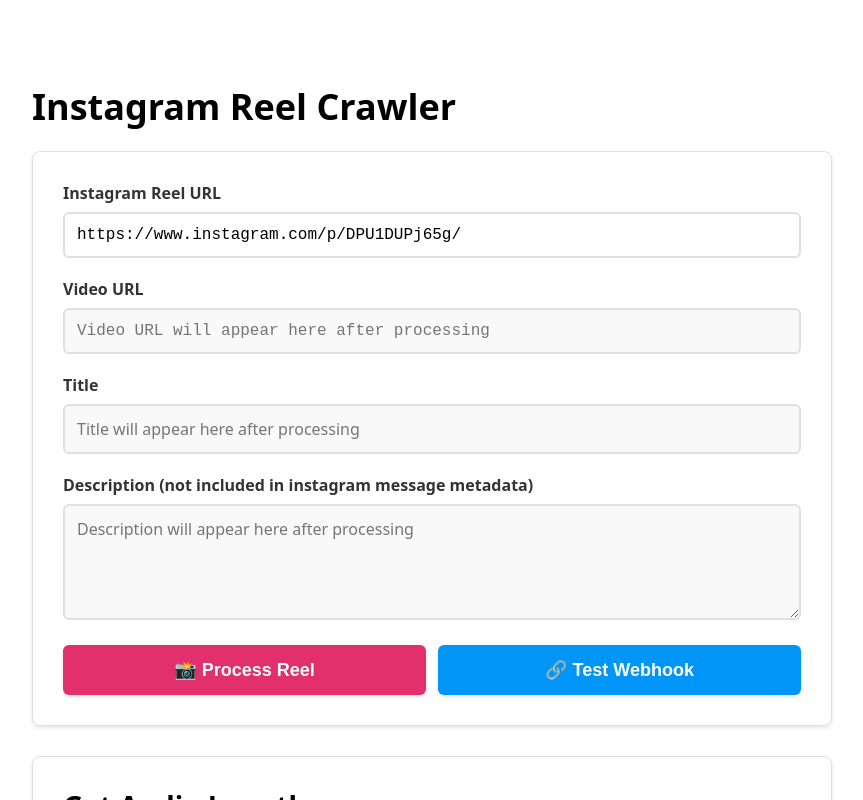
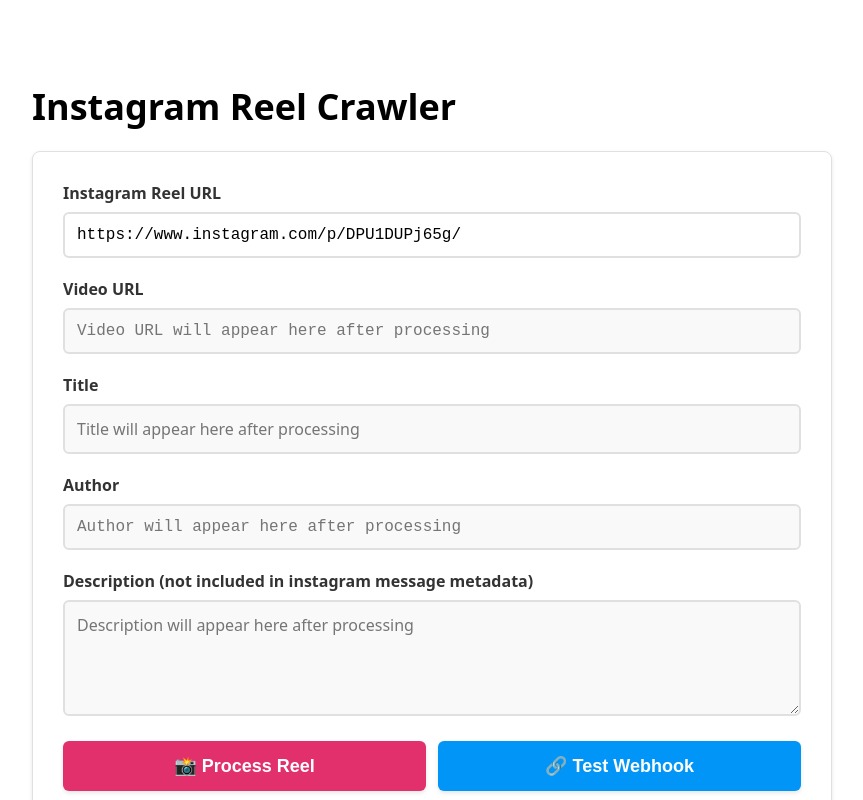
Before and after one commit to colecanning/nabb, a Next.js app: page /cycle in a window 1280 px wide. Shown: the top 800 px of the page, without its empty margins (208-1071 px from the left). Built offline with nearby package versions, Linux system fonts and the light colour scheme; no server answers.

Commit message:
added author

```diff
--- a/package.json
+++ b/package.json
@@ -15,7 +15,9 @@
     "preinstall": "npx only-allow pnpm"
   },
   "dependencies": {
+    "@ai-sdk/openai": "^2.0.59",
     "@sparticuz/chromium": "141.0.0",
+    "ai": "^5.0.86",
     "next": "^14.2.0",
     "next-auth": "^4.24.12",
     "puppeteer-core": "24.23.1",
--- /dev/null
+++ b/src/app/api/ai-response/route.ts
@@ -0,0 +1,64 @@
+import { NextRequest, NextResponse } from 'next/server';
+import { openai } from '@ai-sdk/openai';
+import { generateText } from 'ai';
+
+export async function POST(request: NextRequest) {
+  try {
+    // Hard-coded prompt
+    const prompt = "Explain the concept of Test-Driven Development in 3 sentences.";
+
+    // Call OpenAI using Vercel AI SDK
+    const { text } = await generateText({
+      model: openai('gpt-4o-mini'),
+      prompt: prompt,
+    });
+
+    return NextResponse.json({
+      success: true,
+      prompt: prompt,
+      response: text,
+    });
+
+  } catch (error) {
+    console.error('AI API error:', error);
+
+    return NextResponse.json(
+      {
+        success: false,
+        error: error instanceof Error ? error.message : 'Failed to generate AI response'
+      },
+      { status: 500 }
+    );
+  }
+}
+
+// Optional GET endpoint to test the route easily
+export async function GET(request: NextRequest) {
+  try {
+    // Hard-coded prompt
+    const prompt = "Explain the concept of Test-Driven Development in 3 sentences.";
+
+    // Call OpenAI using Vercel AI SDK
+    const { text } = await generateText({
+      model: openai('gpt-4o-mini'),
+      prompt: prompt,
+    });
+
+    return NextResponse.json({
+      success: true,
+      prompt: prompt,
+      response: text,
+    });
+
+  } catch (error) {
+    console.error('AI API error:', error);
+
+    return NextResponse.json(
+      {
+        success: false,
+        error: error instanceof Error ? error.message : 'Failed to generate AI response'
+      },
+      { status: 500 }
+    );
+  }
+}
--- a/src/components/InstagramReelCrawler.tsx
+++ b/src/components/InstagramReelCrawler.tsx
@@ -14,7 +14,7 @@
   const [result, setResult] = useState<InstagramCrawlResult | null>(null);
 
   // Get state and actions from Zustand store
-  const { videoUrl, titleText, descriptionText, setVideoUrl, setTitleText, setDescriptionText, setInstagramData } = useInstagramWebhookDataStore();
+  const { videoUrl, titleText, descriptionText, authorText, setVideoUrl, setTitleText, setDescriptionText, setAuthorText, setInstagramData } = useInstagramWebhookDataStore();
   const { updateFinalResult } = useFinalResultStore();
   const { setVideoDuration } = useVideoDurationStore();
   const { setTranscription } = useTranscriptionStore();
@@ -37,6 +37,7 @@
           videoUrl: data.videoUrl,
           title: data.title,
           description: data.description,
+          author: data.author,
         });
 
         updateFinalResult({
@@ -83,6 +84,7 @@
           videoUrl: data.instagramCrawlResult.videoUrl,
           title: data.instagramCrawlResult.title,
           description: data.instagramCrawlResult.description,
+          author: data.instagramCrawlResult.author,
         });
 
         setVideoDuration(data.result.result?.videoDuration || null)
@@ -229,6 +231,42 @@
 
         <div style={{ marginBottom: '20px' }}>
           <label
+            htmlFor="authorText"
+            style={{
+              display: 'block',
+              fontSize: '16px',
+              fontWeight: '600',
+              marginBottom: '8px',
+              color: '#333'
+            }}
+          >
+            Author
+          </label>
+          <input
+            type="text"
+            id="authorText"
+            value={authorText}
+            onChange={(e) => setAuthorText(e.target.value)}
+            placeholder="Author will appear here after processing"
+            style={{
+              width: '100%',
+              padding: '12px',
+              fontSize: '16px',
+              border: '2px solid #e0e0e0',
+              borderRadius: '6px',
+              outline: 'none',
+              transition: 'border-color 0.2s',
+              boxSizing: 'border-box',
+              fontFamily: 'monospace',
+              backgroundColor: '#f9f9f9'
+            }}
+            onFocus={(e) => e.target.style.borderColor = '#e1306c'}
+            onBlur={(e) => e.target.style.borderColor = '#e0e0e0'}
+          />
+        </div>
+
+        <div style={{ marginBottom: '20px' }}>
+          <label
             htmlFor="descriptionText"
             style={{
               display: 'block',
@@ -343,6 +381,34 @@
                 ✅ Content Extracted
               </p>
 
+              {result.author && (
+                <div style={{
+                  backgroundColor: '#ffffff',
+                  padding: '16px',
+                  borderRadius: '6px',
+                  border: '1px solid #c8e6c9',
+                  marginBottom: '16px'
+                }}>
+                  <p style={{
+                    fontSize: '14px',
+                    fontWeight: '600',
+                    color: '#333',
+                    marginBottom: '8px'
+                  }}>
+                    Author:
+                  </p>
+                  <p style={{
+                    fontSize: '14px',
+                    color: '#555',
+                    lineHeight: '1.6',
+                    margin: '0',
+                    fontFamily: 'monospace'
+                  }}>
+                    @{result.author}
+                  </p>
+                </div>
+              )}
+
               {result.title && (
                 <div style={{
                   backgroundColor: '#ffffff',
@@ -436,7 +502,7 @@
                 </div>
               )}
 
-              {!result.title && !result.description && !result.videoUrl && (
+              {!result.author && !result.title && !result.description && !result.videoUrl && (
                 <p style={{ fontSize: '14px', color: '#666', fontStyle: 'italic' }}>
                   No content extracted
                 </p>
--- a/src/lib/backend/instagram-crawler.ts
+++ b/src/lib/backend/instagram-crawler.ts
@@ -8,6 +8,7 @@
   error?: string;
   title?: string | null;
   description?: string | null;
+  author?: string | null;
   videoUrl?: string | null;
   url?: string;
   debug?: {
@@ -156,6 +157,55 @@
       }
     }
 
+    // Try to extract author/username from og:url
+    let author = null;
+
+    // Extract username from og:url meta tag (e.g., https://www.instagram.com/beli_eats/reel/...)
+    const ogUrlPatterns = [
+      /<meta\s+property=["']og:url["']\s+content=["']([^"']+)["']/i,
+      /<meta\s+content=["']([^"']+)["']\s+property=["']og:url["']/i,
+    ];
+
+    for (const pattern of ogUrlPatterns) {
+      const match = html.match(pattern);
+      if (match && match[1]) {
+        const ogUrl = match[1];
+        console.log('Found og:url:', ogUrl);
+
+        // Extract username from URL: https://www.instagram.com/USERNAME/...
+        const usernameMatch = ogUrl.match(/instagram\.com\/([^\/]+)/);
+        if (usernameMatch && usernameMatch[1]) {
+          author = usernameMatch[1];
+          console.log('Extracted author from og:url:', author);
+          break;
+        }
+      }
+    }
+
+    // Fallback: try other author patterns
+    if (!author) {
+      const authorPatterns = [
+        // Link tag with itemprop="name"
+        /<link\s+itemprop=["']name["']\s+content=["']([^"']+)["']/i,
+        /<link\s+content=["']([^"']+)["']\s+itemprop=["']name["']/i,
+        // Meta tag with author
+        /<meta\s+name=["']author["']\s+content=["']([^"']+)["']/i,
+        /<meta\s+content=["']([^"']+)["']\s+name=["']author["']/i,
+        // Open Graph profile username
+        /<meta\s+property=["']profile:username["']\s+content=["']([^"']+)["']/i,
+        /<meta\s+content=["']([^"']+)["']\s+property=["']profile:username["']/i,
+      ];
+
+      for (const pattern of authorPatterns) {
+        const match = html.match(pattern);
+        if (match && match[1]) {
+          author = match[1];
+          console.log('Found author with fallback pattern:', pattern.source);
+          break;
+        }
+      }
+    }
+
     // Try to extract video URL from Instagram's JSON data
     let videoUrl = null;
 
@@ -232,6 +282,7 @@
       success: true,
       title: title,
       description: description,
+      author: author,
       videoUrl: videoUrl,
       url: url,
       debug: {
--- a/src/lib/store.ts
+++ b/src/lib/store.ts
@@ -15,10 +15,12 @@
   videoUrl: string;
   titleText: string;
   descriptionText?: string;
+  authorText?: string;
   setVideoUrl: (url: string) => void;
   setTitleText: (title: string) => void;
   setDescriptionText: (description: string) => void;
-  setInstagramData: (data: { videoUrl?: string | null; title?: string | null; description?: string | null }) => void;
+  setAuthorText: (author: string) => void;
+  setInstagramData: (data: { videoUrl?: string | null; title?: string | null; description?: string | null; author?: string | null }) => void;
   reset: () => void;
 }
 
@@ -26,18 +28,22 @@
   videoUrl: '',
   titleText: '',
   descriptionText: '',
+  authorText: '',
   setVideoUrl: (url) => set({ videoUrl: url }),
   setTitleText: (title) => set({ titleText: title }),
   setDescriptionText: (description) => set({ descriptionText: description }),
+  setAuthorText: (author) => set({ authorText: author }),
   setInstagramData: (data) => set({
     videoUrl: data.videoUrl || '',
     titleText: data.title || '',
     descriptionText: data.description || '',
+    authorText: data.author || '',
   }),
   reset: () => set({
     videoUrl: '',
     titleText: '',
     descriptionText: '',
+    authorText: '',
   }),
 }));
 
```
Also changed, not shown: 1 other file (tests, documents, lock files or other folders).
